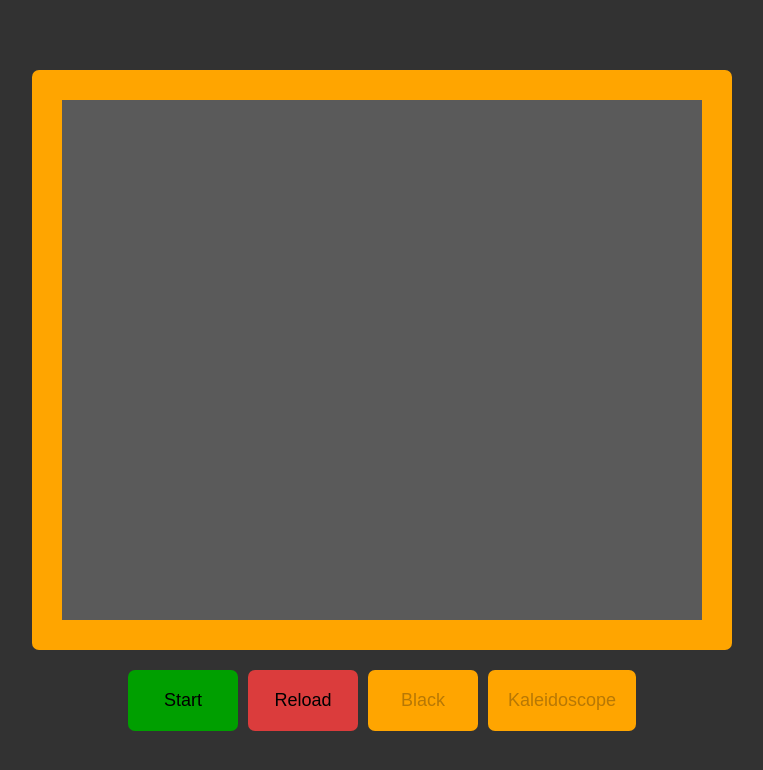
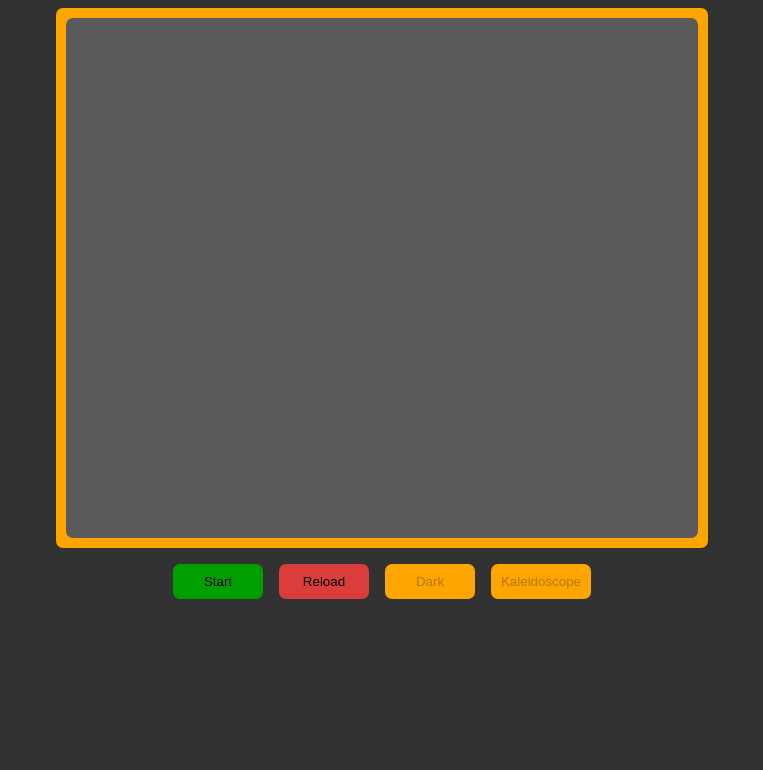
Before and after one commit to itswona/etch-a-sketch, a plain HTML site: page index.html in a window 1280 px wide. Shown: the whole page, without its empty margins (258-1021 px from the left). Drawn offline with Linux system fonts and the light colour scheme.

Commit message:
Strip css

```diff
--- a/script.js
+++ b/script.js
@@ -24,7 +24,7 @@ body.appendChild(buttons);
 
 btnPrompt.textContent = "Start";
 btnReload.textContent = "Reload";
-btnPenNormal.textContent = "Black";
+btnPenNormal.textContent = "Dark";
 btnPenKaleidoscope.textContent = "Kaleidoscope";
 
 btnReload.addEventListener("click", () => {
@@ -71,7 +71,7 @@ function createNumberOfSquares (number) {
 
 function blackTrail (querySelector) {
     querySelector.addEventListener("mouseover", () => {
-        querySelector.setAttribute("style", "background-color: black;");
+        querySelector.setAttribute("style", "background-color: rgb(40, 40, 40);");
     });
 }
 
--- a/style.css
+++ b/style.css
@@ -1,69 +1,55 @@
 html {
-    font-size: 10px;
-    /* font from rel */
     font-family: "Open Sans", sans-serif;
-    /* alternative css box model */
     box-sizing: border-box;
   }
-  /* remove exception to fit image to the content */
-  *:not(img),
-  *::before,
-  *::after {
+*:not(img),
+*::before,
+*::after {
     box-sizing: inherit;
 }
-body {
+body, .container, #pad, .rows, .squares, .selection {
     display: flex;
+}
+body, .container {
     justify-content: center;
     align-items: center;
+}
+body, #pad, .rows, .squares {
+    flex: auto;
+}
+body, #pad {
     flex-flow: column wrap;
-    gap: 20px;
-    margin: 0;
-    min-height: 100vh;
+}
+body, .selection {
+    gap: 1em;
+}
+body {
     background-color: rgb(50, 50, 50);
 }
-.container {
-    display: flex;
-    justify-content: center;
-    align-items: center;
-    min-width: 50%;
+.container, .squares {
     min-height: 50%;
-    padding: 30px;
+}
+.container, #pad, .buttons {
     border-radius: 7px;
+    padding: 10px;
+}
+.container, .buttons {
     background-color: orange;
 }
+.container {
+    min-width: 50%;
+}
 #pad {
-    display: flex;
-    flex: auto;
-    flex-flow: column wrap;
     min-width: 500px;
     min-height: 500px;
-    padding: 10px;
     background-color: rgb(90, 90, 90);
 }
-.rows {
-    display: flex;
-    flex: auto;
-    flex-flow: row wrap;
-    border: 1px rgb(49, 49, 49);
-    /* background-color: blueviolet; */
-}
 .squares {
-    display: flex;
-    flex: auto;
-    max-height: 50%;
-    border: solid 1px black;
+    border: 1px solid rgb(49, 49, 49);
     background-color: whitesmoke;
 }
-.selection {
-    display: flex;
-    gap: 10px;
-}
 .buttons {
-    background-color: orange;
-    padding: 20px;
-    font-size: large;
     border: none;
-    border-radius: 7px;
     min-width: 70px;
 }
 .buttons:nth-child(1) {
```
